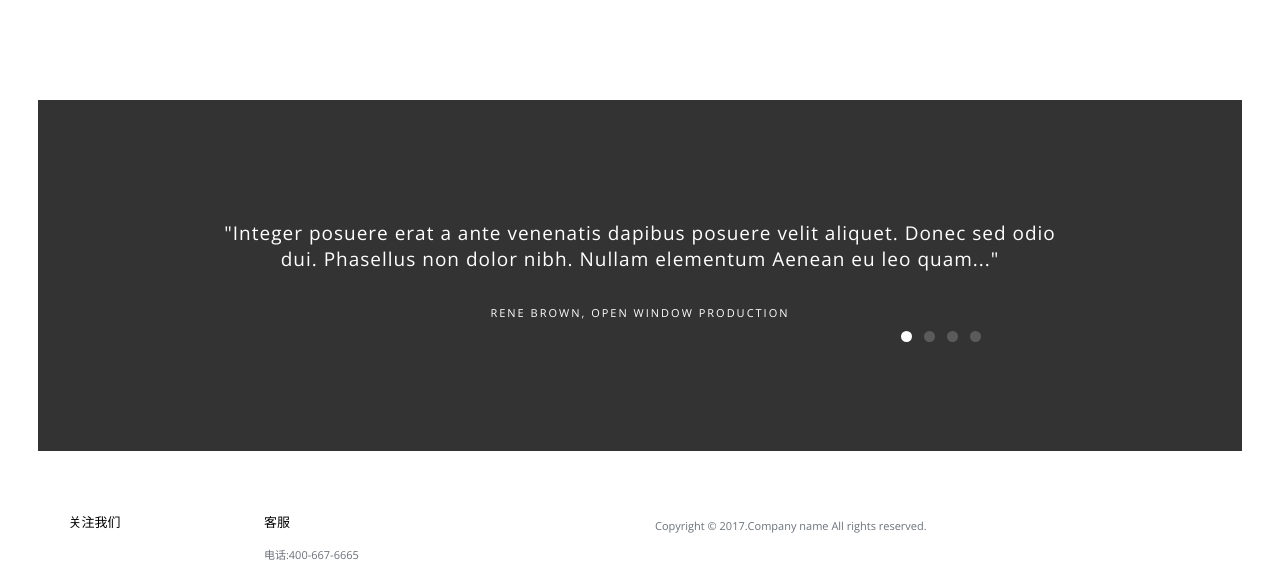
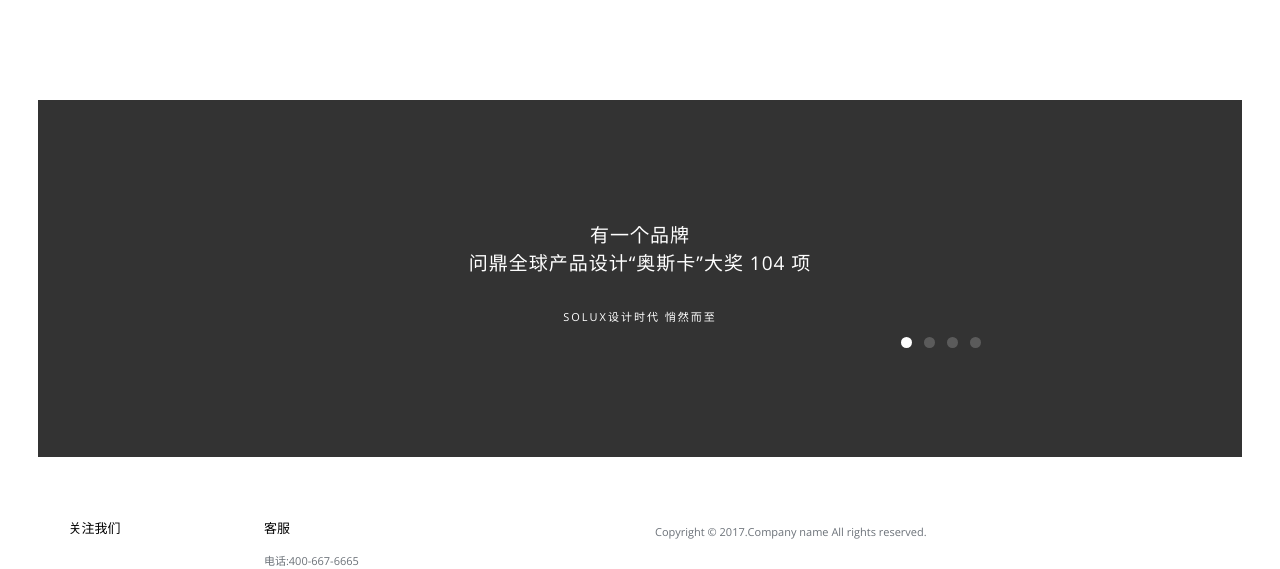
Before and after one commit to nvwa-xt/flask-web, a Flask app: page / in a window 1280 px wide. Shown: the part 2196-2765 px from the top of the page. Run offline with Flask 2, Linux system fonts and the light colour scheme; some libraries are stand-ins or nearby versions.

Commit message:
Tue Aug  8 15:40:49 CST 2017

```diff
--- a/templates/index.html
+++ b/templates/index.html
@@ -168,32 +168,32 @@
           <li>
             <div class="col-md-12">
               <blockquote>
-                <h1>"Integer posuere erat a ante venenatis dapibus posuere velit aliquet. Donec sed odio dui. Phasellus non dolor nibh. Nullam elementum Aenean eu leo quam..." </h1>
-                <p>Rene Brown, Open Window production</p>
+                  <h1>有一个品牌<br>问鼎全球产品设计“奥斯卡”大奖 104 项</h1>
+                  <p>SOLUX设计时代 悄然而至</p>
               </blockquote>
             </div>
           </li>
           <li>
             <div class="col-md-12">
               <blockquote>
-                <h1>"Cras dictum tellus dui, vitae sollicitudin ipsum. Phasellus non dolor nibh. Nullam elementum tellus pretium feugiat shasellus non dolor nibh. Nullam elementum tellus pretium feugiat." </h1>
-                <p>Brain Rice, Lexix Private Limited.</p>
+                  <h1>有一个家居品牌<br>全球发明与设计专利超过 3800 项 </h1>
+                <p>松霖，发现新算法</p>
               </blockquote>
             </div>
           </li>
           <li>
             <div class="col-md-12">
               <blockquote>
-                <h1>"Cras mattis consectetur purus sit amet fermentum. Donec sed odio dui. Aenean lacinia bibendum nulla sed consectetur...." </h1>
-                <p>Andi Simond, Global Corporate Inc</p>
+                  <h1>20年智能精工制造<br>只做世界级的高品质产品<br>件件如此</h1>
+                <p>松霖，一件极品</p>
               </blockquote>
             </div>
           </li>
           <li>
             <div class="col-md-12">
               <blockquote>
-                <h1>"Lorem ipsum dolor sit amet, consectetur adipiscing elitPhasellus non dolor nibh. Nullam elementum tellus pretium feugiat. Cras dictum tellus dui sollcitudin." </h1>
-                <p>Kristy Gabbor, Martix Media</p>
+                  <h1>只有松霖会员，<br>才能享受松霖会员特权 </h1>
+                  <p>松霖会员,当家作主有特权</p>
               </blockquote>
             </div>
           </li>
```
